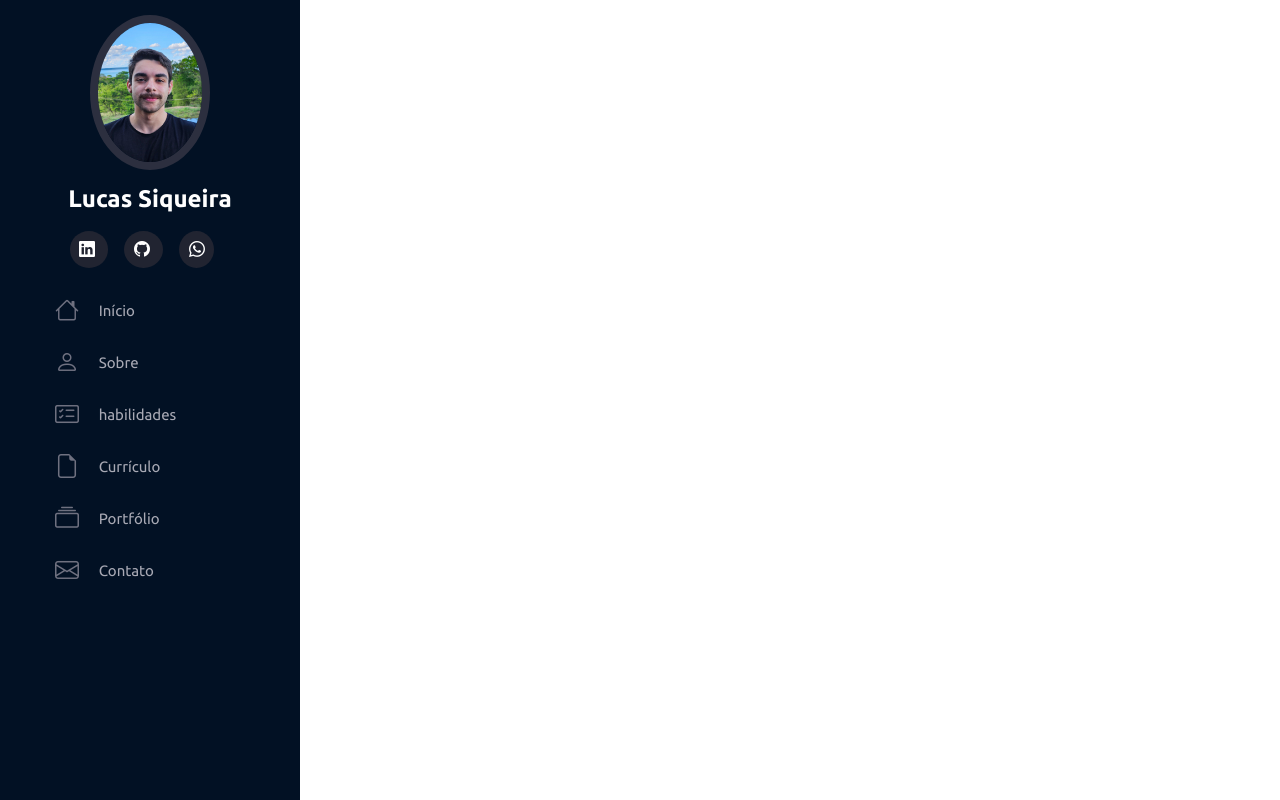
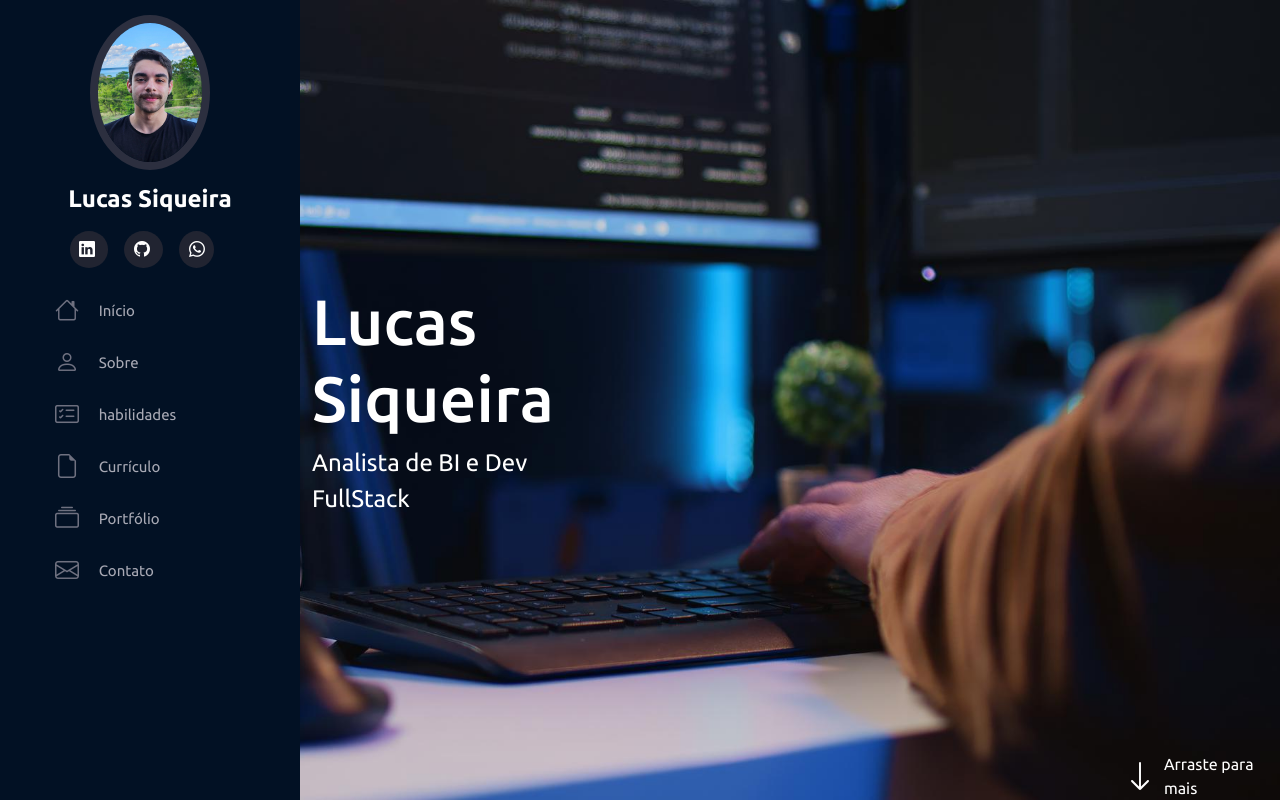
Before and after one commit to LUC4S-dev/Portfolio, a Flask app: page / in a window 1280 px wide. Run offline with Flask 3, Linux system fonts and the light colour scheme; some libraries are stand-ins or nearby versions.

Commit message:
main menu

```diff
--- a/static/style.css
+++ b/static/style.css
@@ -84,3 +84,39 @@ html,body{
 .nav-menu li:hover > a i {
     color: #149ddd;
 }
+
+#main{
+    margin-left: 300px;
+}
+
+section#inicio{
+    background-image: url("./img/banner.jpg");
+    background-repeat: no-repeat;
+    background-size: cover;
+    background-attachment: fixed;
+    background-position: center;
+    width: 100%;
+    height: 100vh;
+}
+
+section#inicio h2{
+    font-size: 4rem;
+}
+
+section#inicio span#subtitle{
+    margin-right:8rem;
+    font-size:1.5rem;
+}
+
+.text-shadow{
+    text-shadow: 4px 4px 10px #0000;
+}
+
+section#inicio div#arraste{
+    width: 9rem;
+}
+
+section#inicio div#arraste a{
+    text-decoration: none;
+    color: #fff;
+}
--- a/templates/index.html
+++ b/templates/index.html
@@ -61,6 +61,22 @@
     </nav>
   </aside>
 
+  <main id="main">
+    <section id="inicio" class="row m-0 p-0">
+      <div class="col-md-5 d-flex justify-content-center align-items-center flex-column">
+        <h2 class="text-white text-shadow">Lucas Siqueira</h2>
+        <span id="subtitle" class="text-white text-shadow">Analista de BI e Dev FullStack</span>
+      </div>
+
+      <div class="col-md-7 d-flex justify-content-end align-items-end">
+        <div id="arraste" class="d-flex align-items-center">
+          <i class="bi bi-arrow-down text-white pe-2 fs-2" ariai-hidden="true"></i>
+          <a href="">Arraste para mais</a>
+        </div>
+      </div>
+    </section>
+  </main>
+
   <script src="../static/bootstrap/js/bootstrap.bundle.js"></script>
   <script src="../static/script.js"></script>
 </body>
```
Also changed, not shown: static/img/banner.jpg (added).
